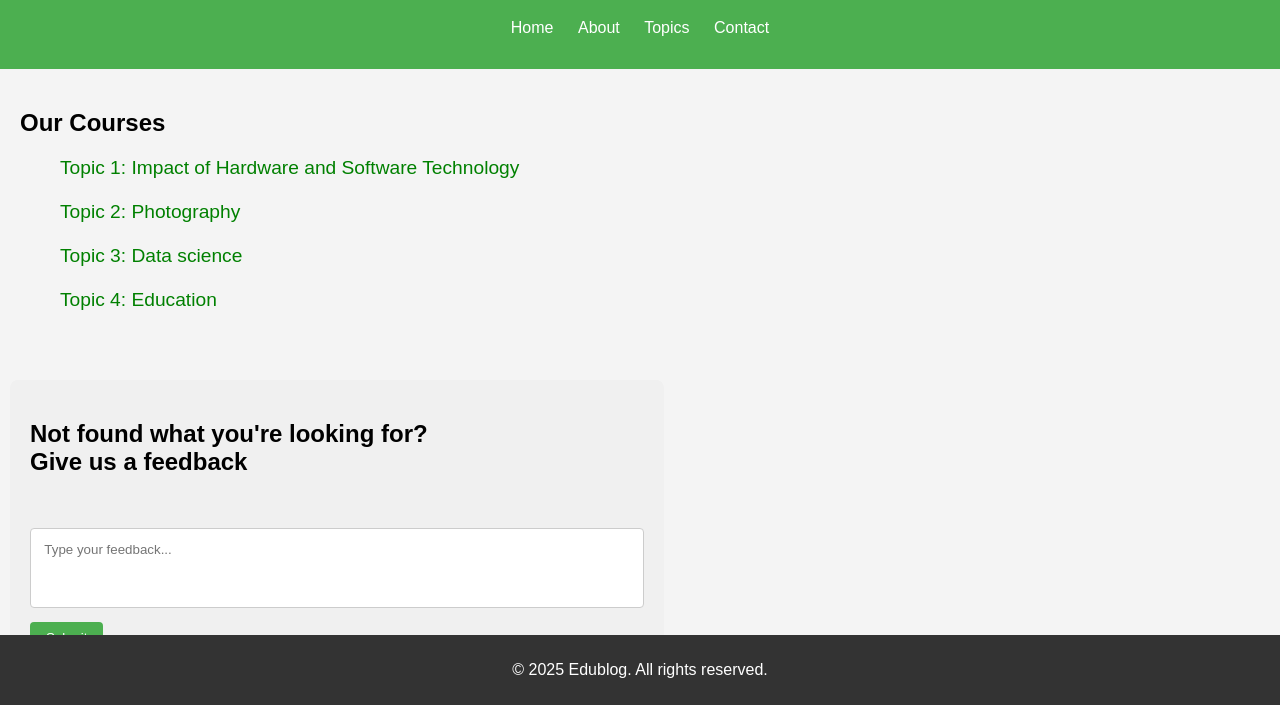
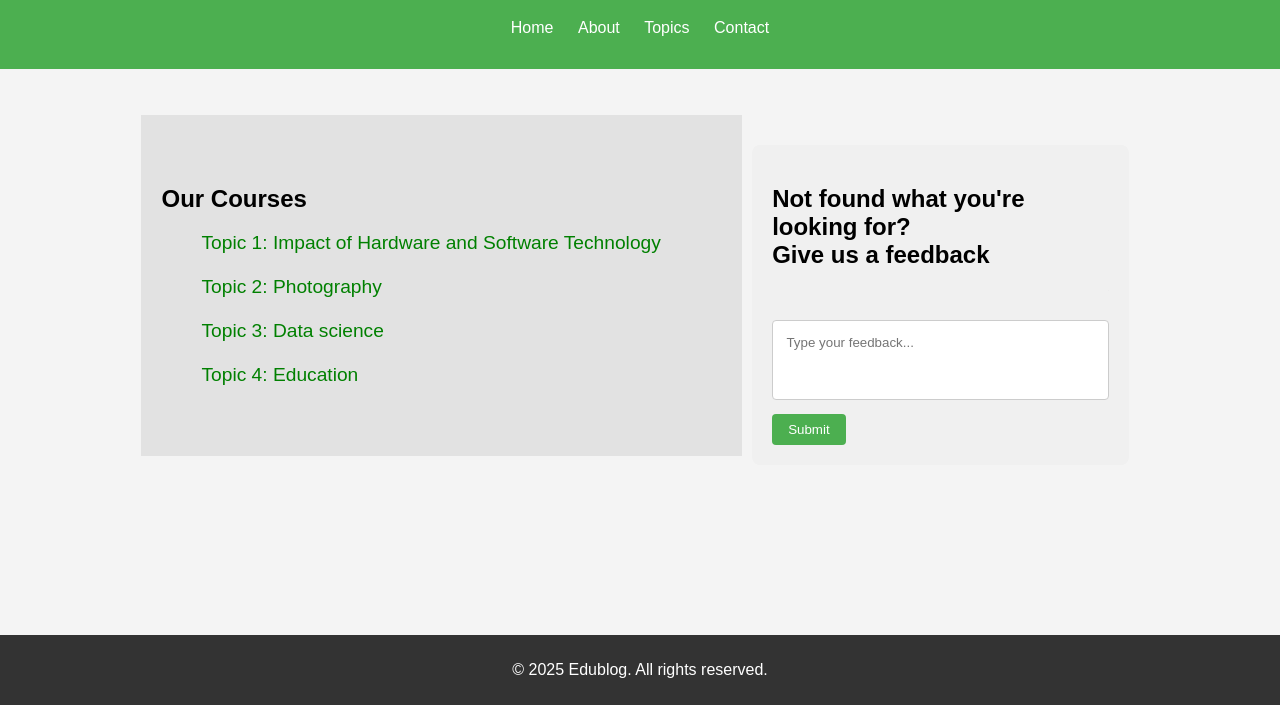
Before and after one commit to eseobodom/Edublog, a plain HTML site: page courses.html in a window 1280 px wide. Shown: the part 95-800 px from the top of the page. Drawn offline with Linux system fonts and the light colour scheme.

Commit message:
Few updates

```diff
--- a/courses.html
+++ b/courses.html
@@ -1,4 +1,3 @@
-
 <!DOCTYPE html>
 <html lang="en">
 <head>
@@ -11,6 +10,20 @@
             font-size: 1.2em;
             list-style: none;
             text-align: left;
+        }
+        @media screen and (min-width: 1024px){
+            .container {
+                position: absolute;
+                top: 0;
+                left: 0;
+                right: 0;
+                bottom: 0;
+                margin: auto;
+                width: fit-content;
+                height: fit-content;
+                }
+
+
         }
     </style>
 </head>
@@ -26,7 +39,8 @@
             </ul>
         </nav>
     </header>
-    <main>
+    <div class="container">
+    <main class="hero">
         <h2 style="text-align: left;">Our Courses</h2>
         <ul class="outline">
             <li><a href="topic1.html"><span>Topic 1</span>: Impact of Hardware and Software Technology</a></li><br>
@@ -40,8 +54,8 @@
         <div id="comments"></div>
         <textarea id="commentInput" placeholder="Type your feedback..."></textarea>
         <button id="submitComment">Submit</button>
-    </div>
-
+    </div><br><br>
+</div>
   <footer>
       <p>&copy; 2025 Edublog. All rights reserved.</p>
   </footer>
```
